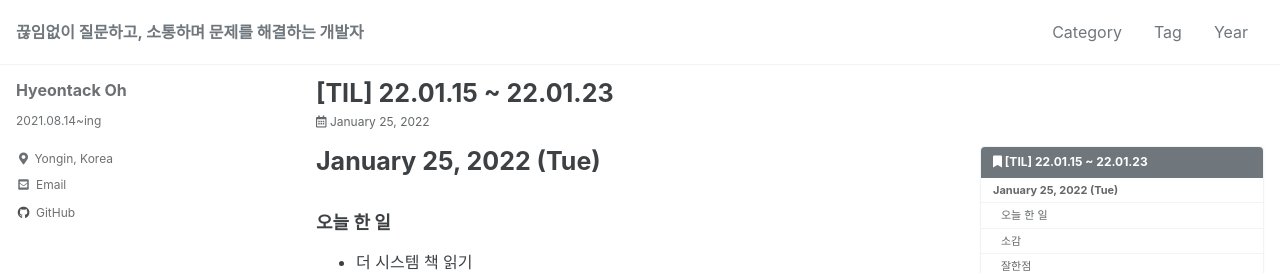
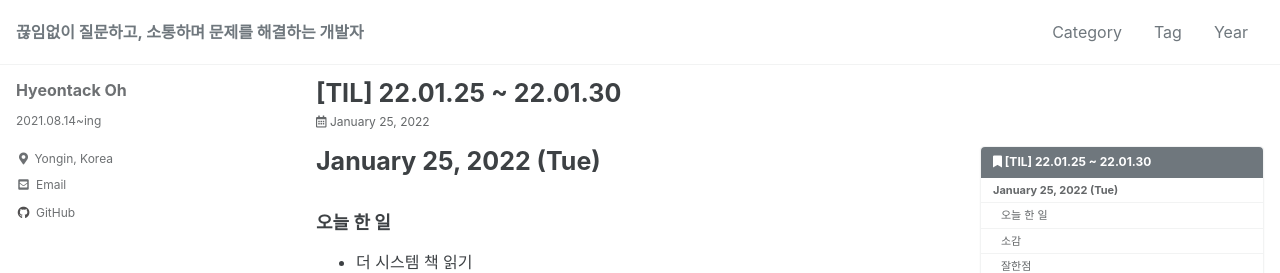
Before and after one commit to hyeontack5/hyeontack5.github.io, a Jekyll site: the page built from _posts/TIL/2022-01-25-[TIL] 22.01.25 ~ 22.01.30.md, in a window 1280 px wide and 900 px high. Shown: the top 273 px of the window. Built offline with Jekyll 4.4.1, drawn with Linux system fonts in a browser that asks for light colours; cached includes are drawn as plain includes.

Commit message:
Docs: 날짜 오타 수정

```diff
--- a/_posts/TIL/2022-01-25-[TIL] 22.01.25 ~ 22.01.30.md
+++ b/_posts/TIL/2022-01-25-[TIL] 22.01.25 ~ 22.01.30.md
@@ -1,5 +1,5 @@
 ---
-title: "[TIL] 22.01.15 ~ 22.01.23"
+title: "[TIL] 22.01.25 ~ 22.01.30"
 excerpt: "<!--more-->"
 categories:
   - TIL
@@ -8,7 +8,7 @@ tags:
   - 회고
 toc: true
 toc_sticky: true
-toc_label: "[TIL] 22.01.15 ~ 22.01.23"
+toc_label: "[TIL] 22.01.25 ~ 22.01.30"
 toc_icon: "bookmark"
 ---
 
```
